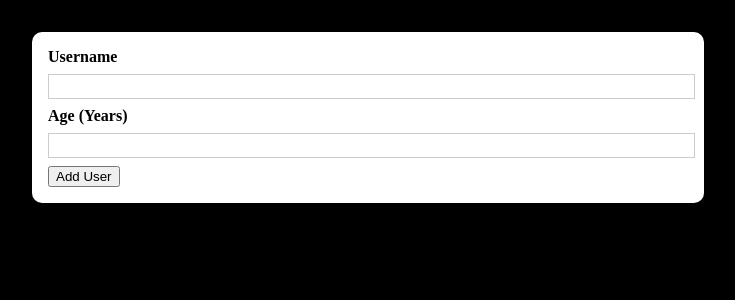
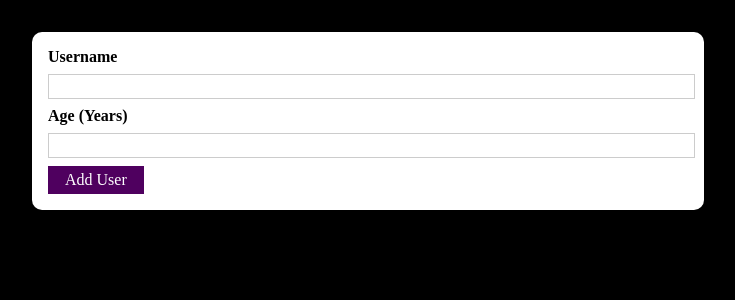
Before and after one commit to janiceh94/warningPopUp, a React (Create React App) app: page / in a window 1280 px wide. Shown: the top 300 px of the page, without its empty margins (272-1007 px from the left). Built offline with nearby package versions, Linux system fonts and the light colour scheme.

Commit message:
added a reusable button component

```diff
--- /dev/null
+++ b/src/components/UI/Button/Button.js
@@ -0,0 +1,15 @@
+import classes from "./Button.module.css";
+
+export default function Button(props){
+    return (
+        <div>
+            <button
+                className={classes.button}
+                type={props.type || 'button'}
+                onClick={props.onClick}
+            >
+                {props.children}
+            </button>
+        </div>
+    )
+}
--- /dev/null
+++ b/src/components/UI/Button/Button.module.css
@@ -0,0 +1,18 @@
+.button {
+    font: inherit;
+    border: 1px solid #4f005f;
+    background: #4f005f;
+    color: white;
+    padding: 0.25rem 1rem;
+    cursor: pointer;
+  }
+
+  .button:hover,
+  .button:active {
+    background: #741188;
+    border-color: #741188;
+  }
+
+  .button:focus {
+    outline: none;
+  }
--- a/src/components/Users/AddUser.js
+++ b/src/components/Users/AddUser.js
@@ -1,5 +1,6 @@
 import Card from "../UI/Card/Card";
 import classes from "./AddUser.module.css";
+import Button from "../UI/Button/Button";
 
 export default function AddUser(props){
 
@@ -15,7 +16,7 @@
                     <input id="username" type="text"/>
                     <label htmlFor="age">Age (Years)</label>
                     <input id="age" type="number"/>
-                    <button type="submit">Add User</button>
+                    <Button type="submit">Add User</Button>
                 </form>
             </Card>
         </div>
```
